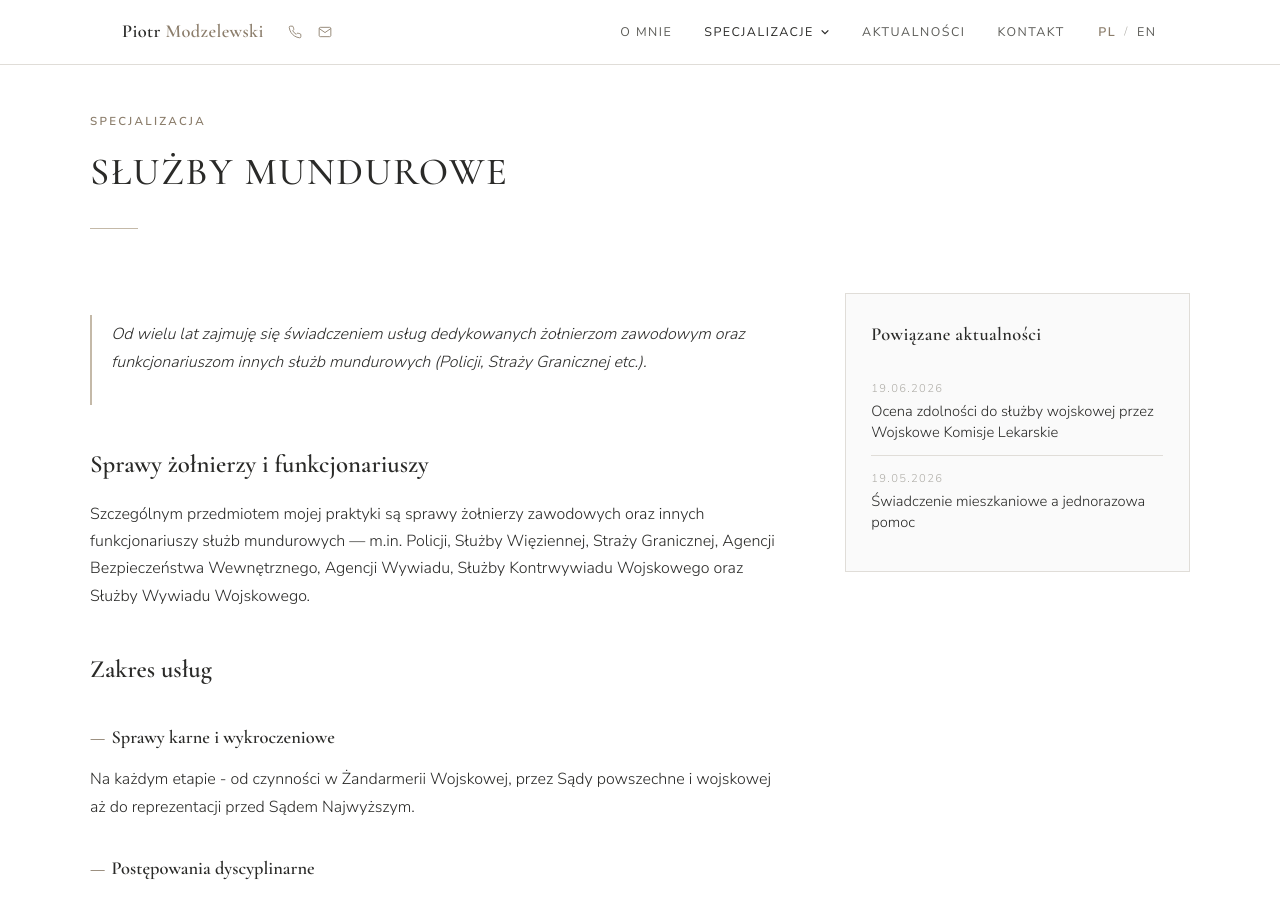
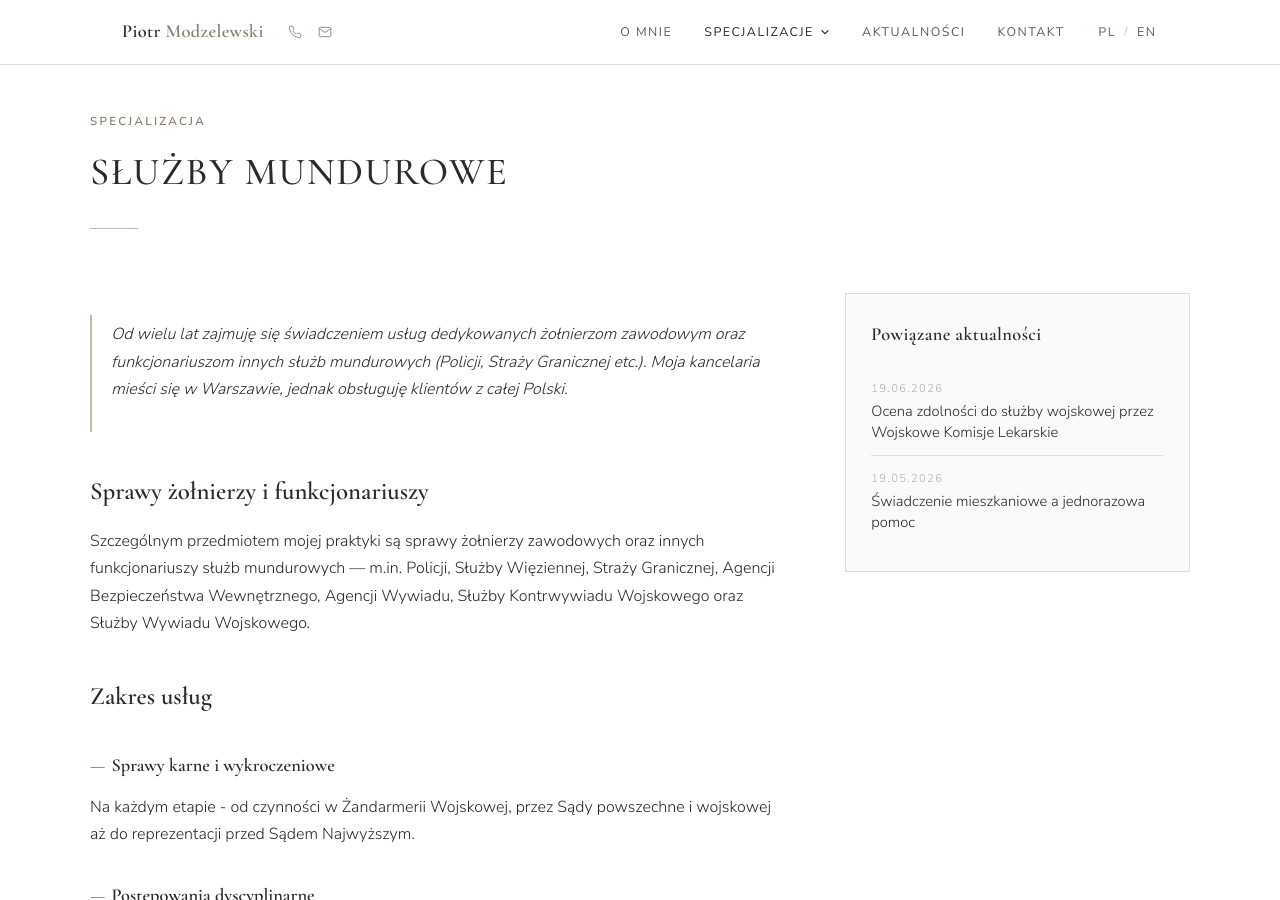
Before and after one commit to pmmodzelewski/adwokatmodzelewski.pl, a Jekyll site: the page built from _specjalizacje/sluzby-mundurowe.md, in a window 1280 px wide and 900 px high. Built offline with Jekyll 4.4.1, drawn with Linux system fonts in a browser that asks for light colours; Markdown is read by kramdown in place of the engine named in the settings.

Commit message:
Update sluzby-mundurowe.md

```diff
--- a/_specjalizacje/sluzby-mundurowe.md
+++ b/_specjalizacje/sluzby-mundurowe.md
@@ -35,6 +35,7 @@ faq:
 ---
 
 > Od wielu lat zajmuję się świadczeniem usług dedykowanych żołnierzom zawodowym oraz funkcjonariuszom innych służb mundurowych (Policji, Straży Granicznej etc.).
+> Moja kancelaria mieści się w Warszawie, jednak obsługuję klientów z całej Polski.
 
 ## Sprawy żołnierzy i funkcjonariuszy
 
```
